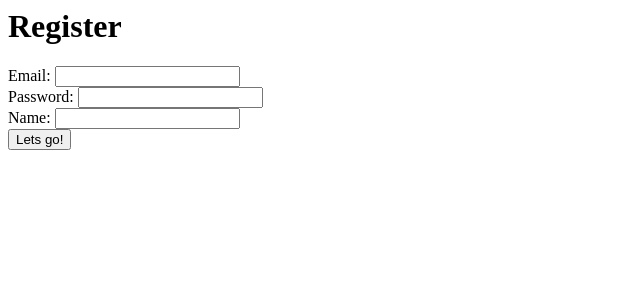
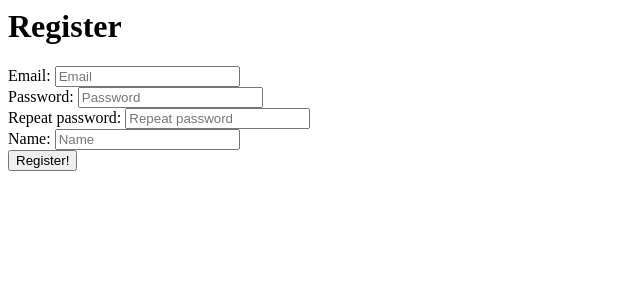
Before and after one commit to alejofl/menumate, a Java web app: template webapp/src/main/webapp/WEB-INF/jsp/auth/register.jsp in a window 1280 px wide. Shown: the top 300 px of the page, without its empty margins (0-640 px from the left). Run offline with Spring Boot 4, a stand-in JSP engine, Linux system fonts and the light colour scheme; the template is opened without the code that fills it, so the values that code supplies are empty; the project's own start-up code is not run, and a stand-in starts its controllers and pages; some of the project's set-up classes (security, data sources, template engines, error pages and the like) are left out, and stand-ins take their place.

Commit message:
Turn register form into a spring form with validation

```diff
--- a/persistence/src/main/resources/schema.sql
+++ b/persistence/src/main/resources/schema.sql
@@ -7,7 +7,7 @@ CREATE TABLE IF NOT EXISTS images
 CREATE TABLE IF NOT EXISTS users
 (
     user_id   SERIAL PRIMARY KEY,
-    email     VARCHAR(256) UNIQUE NOT NULL,
+    email     VARCHAR(320) UNIQUE NOT NULL,
     password  VARCHAR(60),
     name      VARCHAR(48)         NOT NULL,
     image_id  INT                 REFERENCES images (image_id) ON DELETE SET NULL,
--- a/webapp/src/main/java/ar/edu/itba/paw/webapp/form/CheckoutForm.java
+++ b/webapp/src/main/java/ar/edu/itba/paw/webapp/form/CheckoutForm.java
@@ -1,13 +1,11 @@
 package ar.edu.itba.paw.webapp.form;
 
-import ar.edu.itba.paw.model.OrderType;
 import org.hibernate.validator.constraints.Email;
 import org.hibernate.validator.constraints.NotEmpty;
 
 import javax.validation.constraints.Min;
 import javax.validation.constraints.NotNull;
 import javax.validation.constraints.Size;
-import java.util.Arrays;
 import java.util.List;
 
 public class CheckoutForm {
--- a/webapp/src/main/webapp/WEB-INF/jsp/auth/register.jsp
+++ b/webapp/src/main/webapp/WEB-INF/jsp/auth/register.jsp
@@ -1,31 +1,45 @@
 <%@ taglib prefix="c" uri="http://java.sun.com/jstl/core_rt" %>
+<%@ taglib prefix="form" uri="http://www.springframework.org/tags/form" %>
 
 <html>
 <head>
+    <jsp:include page="/WEB-INF/jsp/components/head.jsp">
+        <jsp:param name="title" value="Home"/>
+    </jsp:include>
     <title>Register</title>
 </head>
 <body>
 <h1>Register</h1>
 
-<form action="<c:url value="/auth/register"/>" method="post">
+<c:url var="registerUrl" value="/auth/register"/>
+<form:form modelAttribute="registerForm" action="${registerUrl}" method="post">
     <div>
-        <label> Email:
-            <input type="text" name="email">
-        </label>
+        <form:errors path="email" element="p" cssClass="error-message"/>
+        <form:label path="email"> Email:
+            <form:input path="email" type="text" placeholder="Email"/>
+        </form:label>
     </div>
     <div>
-        <label> Password:
-            <input type="password" name="password">
-        </label>
+        <form:errors path="password" element="p" cssClass="error-message"/>
+        <form:label path="password"> Password:
+            <form:input path="password" type="password" placeholder="Password"/>
+        </form:label>
     </div>
     <div>
-        <label> Name:
-            <input type="text" name="name">
-        </label>
+        <form:errors path="password" element="p" cssClass="error-message"/>
+        <form:label path="password"> Repeat password:
+            <form:input path="repeatPassword" type="password" placeholder="Repeat password"/>
+        </form:label>
     </div>
     <div>
-        <input type="submit" value="Lets go!"/>
+        <form:errors path="name" element="p" cssClass="error-message"/>
+        <form:label path="name"> Name:
+            <form:input path="name" type="text" placeholder="Name"/>
+        </form:label>
     </div>
-</form>
+    <div>
+        <input type="submit" value="Register!"/>
+    </div>
+</form:form>
 </body>
 </html>
```
Also changed, not shown: webapp/src/main/java/ar/edu/itba/paw/webapp/controller/AuthController.java (added, +42 -0 lines), webapp/src/main/java/ar/edu/itba/paw/webapp/controller/HomeController.java (+0 -24 lines), webapp/src/main/java/ar/edu/itba/paw/webapp/form/RegisterForm.java (added, +48 -0 lines), 1 other file.
